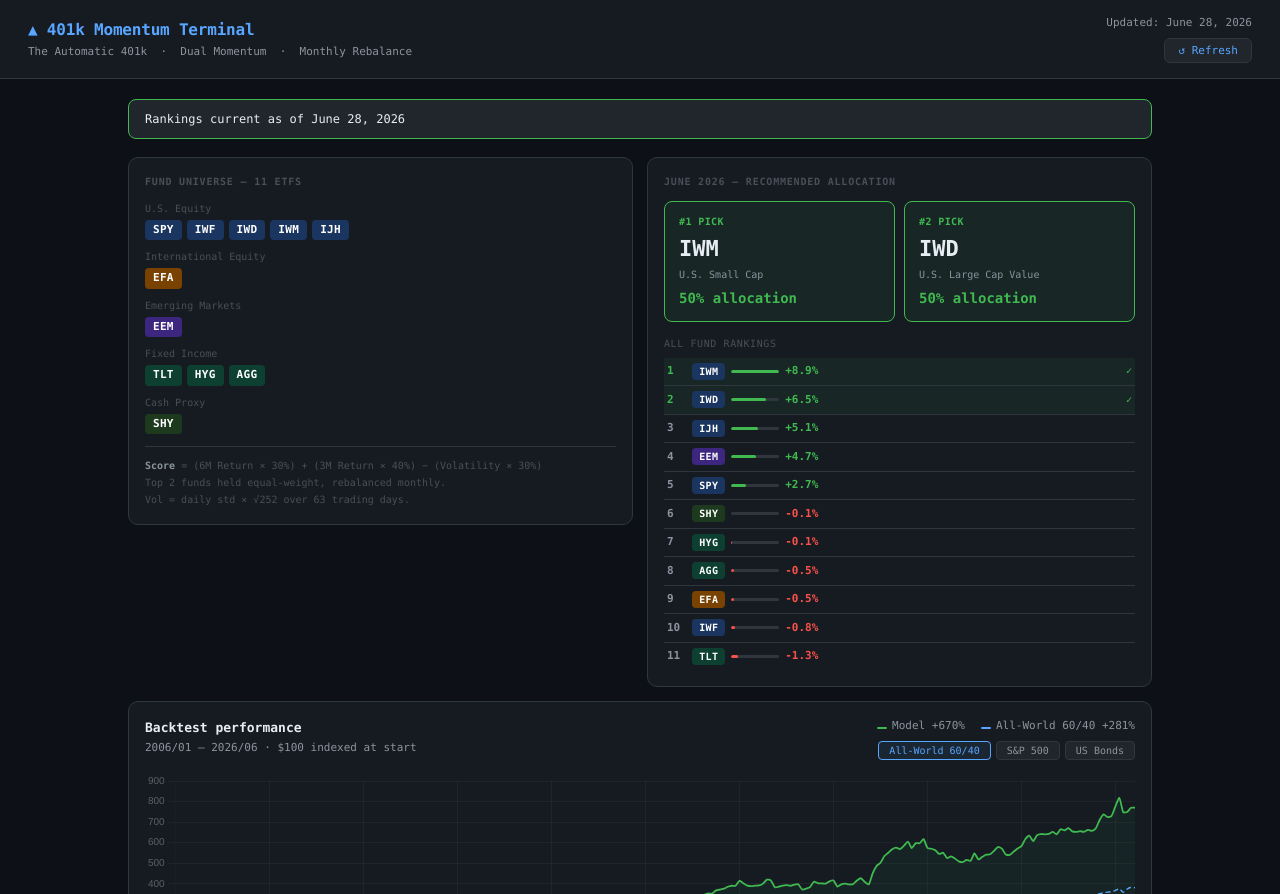
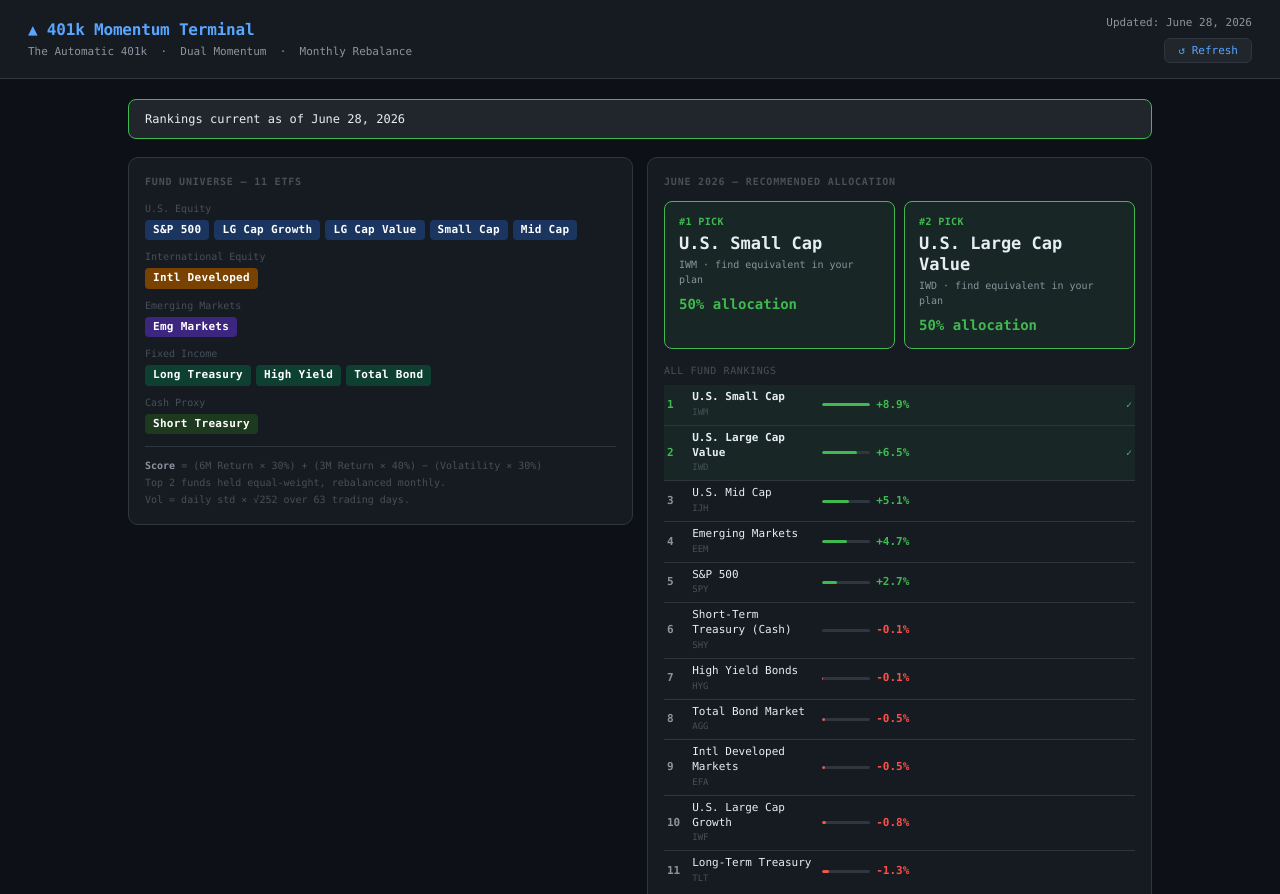
Before and after one commit to tefortier/401k-terminal, a plain HTML site: page index.html in a window 1280 px wide. Shown: the top 894 px of the page. Drawn offline with nearby package versions, Linux system fonts and the light colour scheme.

Commit message:
Update index.html

```diff
--- a/index.html
+++ b/index.html
@@ -1,3 +1,4 @@
+
 <!DOCTYPE html>
 <html lang="en">
 <head>
@@ -159,9 +160,9 @@
     background: var(--green-dim);
   }
   .pick-rank   { font-size: 10px; color: var(--green); font-weight: 600; letter-spacing: 0.4px; }
-  .pick-ticker { font-size: 22px; font-weight: 700; color: var(--text); margin: 3px 0 2px; }
-  .pick-name   { font-size: 10px; color: var(--muted); }
-  .pick-alloc  { font-size: 14px; font-weight: 600; color: var(--green); margin-top: 6px; }
+  .pick-class  { font-size: 17px; font-weight: 700; color: var(--text); margin: 4px 0 3px; line-height: 1.25; }
+  .pick-ticker { font-size: 10px; color: var(--muted); }
+  .pick-alloc  { font-size: 14px; font-weight: 600; color: var(--green); margin-top: 7px; }
 
   /* ── Rankings table ── */
   .section-label {
@@ -273,33 +274,33 @@
 
       <div class="cat-label">U.S. Equity</div>
       <div class="badges">
-        <span class="badge b-us">SPY</span>
-        <span class="badge b-us">IWF</span>
-        <span class="badge b-us">IWD</span>
-        <span class="badge b-us">IWM</span>
-        <span class="badge b-us">IJH</span>
+        <span class="badge b-us">S&amp;P 500</span>
+        <span class="badge b-us">LG Cap Growth</span>
+        <span class="badge b-us">LG Cap Value</span>
+        <span class="badge b-us">Small Cap</span>
+        <span class="badge b-us">Mid Cap</span>
       </div>
 
       <div class="cat-label">International Equity</div>
       <div class="badges">
-        <span class="badge b-intl">EFA</span>
+        <span class="badge b-intl">Intl Developed</span>
       </div>
 
       <div class="cat-label">Emerging Markets</div>
       <div class="badges">
-        <span class="badge b-emrg">EEM</span>
+        <span class="badge b-emrg">Emg Markets</span>
       </div>
 
       <div class="cat-label">Fixed Income</div>
       <div class="badges">
-        <span class="badge b-corp">TLT</span>
-        <span class="badge b-corp">HYG</span>
-        <span class="badge b-corp">AGG</span>
+        <span class="badge b-corp">Long Treasury</span>
+        <span class="badge b-corp">High Yield</span>
+        <span class="badge b-corp">Total Bond</span>
       </div>
 
       <div class="cat-label">Cash Proxy</div>
       <div class="badges">
-        <span class="badge b-cash">SHY</span>
+        <span class="badge b-cash">Short Treasury</span>
       </div>
 
       <div class="formula">
@@ -432,8 +433,8 @@
   document.getElementById('picksGrid').innerHTML = data.picks.map(p => `
     <div class="pick-card">
       <div class="pick-rank">#${p.rank} PICK</div>
-      <div class="pick-ticker">${p.ticker}</div>
-      <div class="pick-name">${p.name}</div>
+      <div class="pick-class">${p.name}</div>
+      <div class="pick-ticker">${p.ticker} · find equivalent in your plan</div>
       <div class="pick-alloc">50% allocation</div>
     </div>`).join('');
 }
@@ -447,7 +448,12 @@
     const clr  = r.score >= 0 ? 'var(--green)' : 'var(--red)';
     return `<tr class="${top ? 'top-pick' : ''}">
       <td><span class="rnum ${top ? 'top':''}">${r.rank}</span></td>
-      <td><span class="badge ${BADGE[r.ticker]||'b-us'}" style="font-size:10px;padding:1px 7px">${r.ticker}</span></td>
+      <td style="min-width:130px">
+        <div style="line-height:1.35">
+          <span style="font-size:11px;font-weight:${top?'600':'400'}">${r.name}</span><br>
+          <span style="font-size:9px;color:var(--dim)">${r.ticker}</span>
+        </div>
+      </td>
       <td style="width:100%"><div class="score-wrap">
         <div class="bar-bg"><div class="bar-fg" style="width:${barW}px;background:${clr}"></div></div>
         <span class="${r.score>=0?'pos':'neg'}" style="font-weight:600">${pct(r.score)}</span>
```
